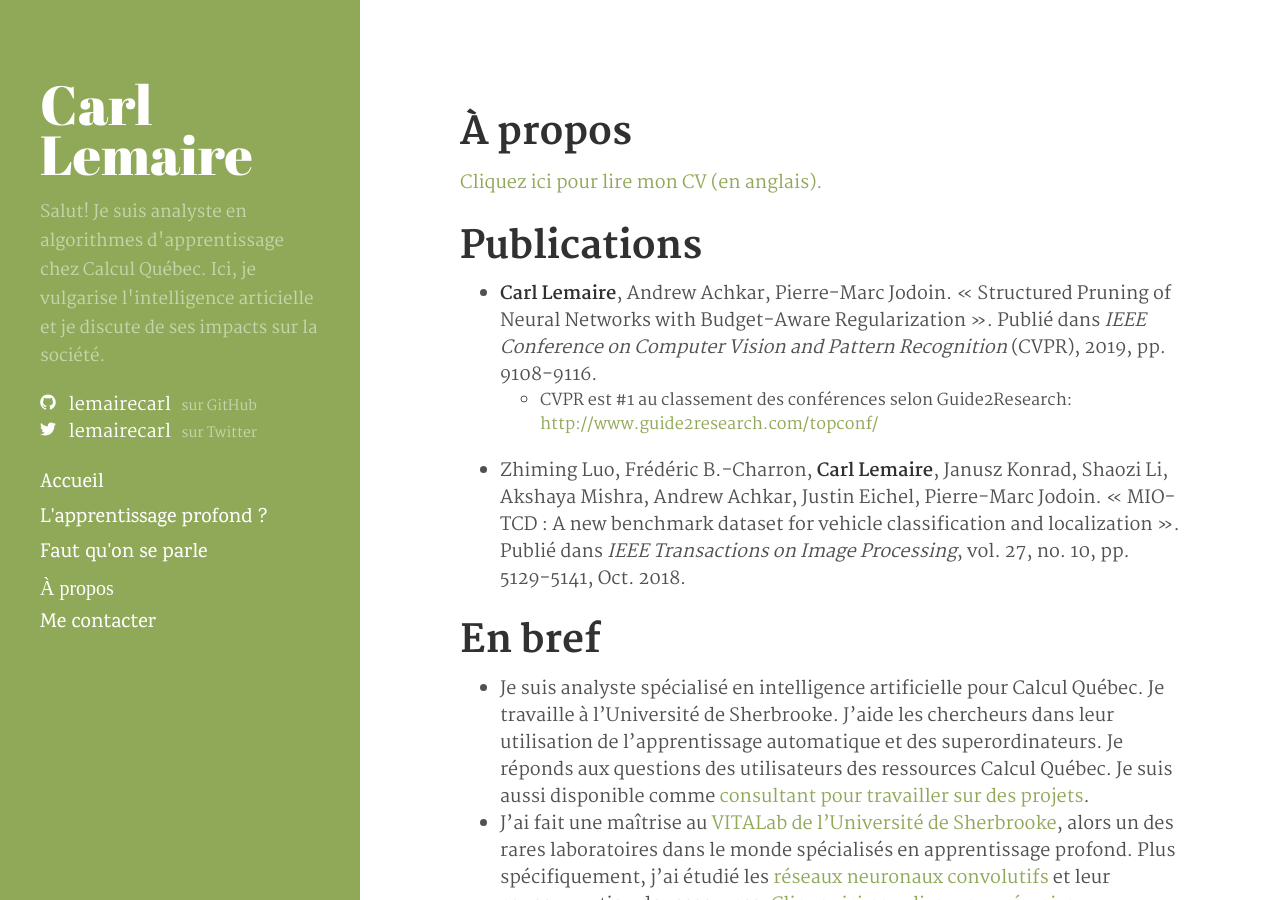
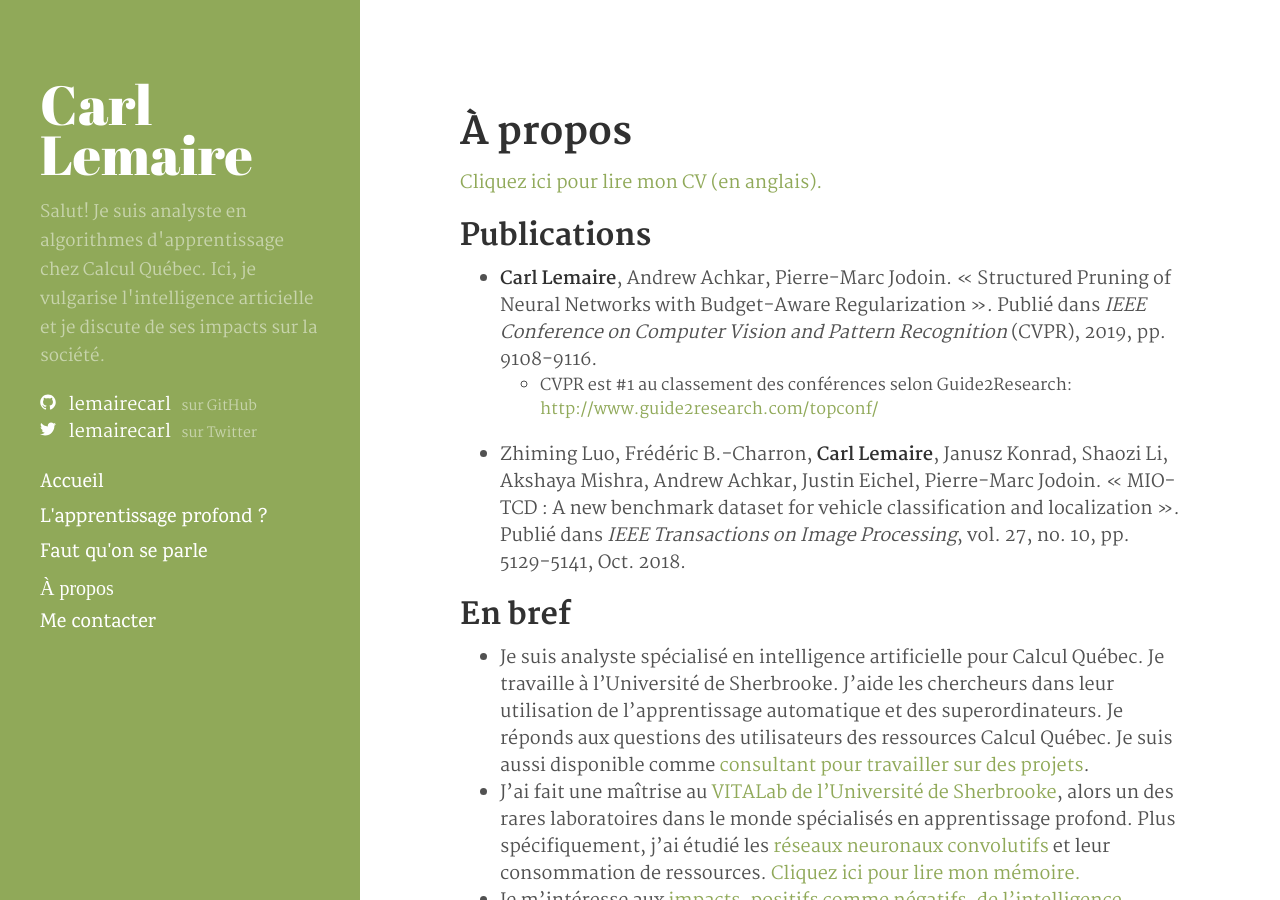
Before and after one commit to lemairecarl/lemairecarl.github.io, a Jekyll site: the page built from about.md, in a window 1280 px wide and 900 px high. Built offline with Jekyll 4.4.1, drawn with Linux system fonts in a browser that asks for light colours; nearby versions of some CDN libraries; some web fonts are replaced.

```diff
--- a/about.md
+++ b/about.md
@@ -6,20 +6,20 @@ permalink: /a-propos/
 
 [Cliquez ici pour lire mon CV (en anglais).](https://drive.google.com/file/d/1fdaG8T5lrYUaGHeAVBaQmWsQcFItA9Mk/view?usp=sharing)
 
-# Publications
+## Publications
 
 * **Carl Lemaire**, Andrew Achkar, Pierre-Marc Jodoin. « Structured Pruning of Neural Networks with Budget-Aware Regularization ». Publié dans _IEEE Conference on Computer Vision and Pattern Recognition_ (CVPR), 2019, pp. 9108-9116.
   * CVPR est #1 au classement des conférences selon Guide2Research: <http://www.guide2research.com/topconf/>
 * Zhiming Luo, Frédéric B.-Charron, **Carl Lemaire**, Janusz Konrad, Shaozi Li, Akshaya Mishra, Andrew Achkar, Justin Eichel, Pierre-Marc Jodoin. « MIO-TCD : A new benchmark dataset for vehicle classification and localization ». Publié dans _IEEE Transactions on Image Processing_, vol. 27, no. 10, pp. 5129-5141, Oct. 2018.
 
-# En bref
+## En bref
 
 * Je suis analyste spécialisé en intelligence artificielle pour Calcul Québec. Je travaille à l'Université de Sherbrooke. J'aide les chercheurs dans leur utilisation de l'apprentissage automatique et des superordinateurs. Je réponds aux questions des utilisateurs des ressources Calcul Québec. Je suis aussi disponible comme [consultant pour travailler sur des projets](https://ia.ccs.usherbrooke.ca/).
 * J'ai fait une maîtrise au [VITALab de l'Université de Sherbrooke](http://vital.dinf.usherbrooke.ca), alors un des rares laboratoires dans le monde spécialisés en apprentissage profond. Plus spécifiquement, j'ai étudié les [réseaux neuronaux convolutifs](https://fr.wikipedia.org/wiki/Réseau_neuronal_convolutif) et leur consommation de ressources. [Cliquez ici pour lire mon mémoire.](http://hdl.handle.net/11143/14661)
 * Je m'intéresse aux [impacts, positifs comme négatifs, de l'intelligence artificielle sur la vie sur la Terre](https://futureoflife.org/background/benefits-risks-of-artificial-intelligence/).
 * Huawei, Hitachi et Qualcomm m'ont contacté pour m'offrir des opportunités d'emploi en intelligence artificielle.
 
-# Autre plateformes
+## Autre plateformes
 
 * GitHub: <a href="http://github.com/lemairecarl">github.com/lemairecarl</a><br>
 * Twitter: <a href="https://twitter.com/lemairecarl">twitter.com/lemairecarl</a>
```
